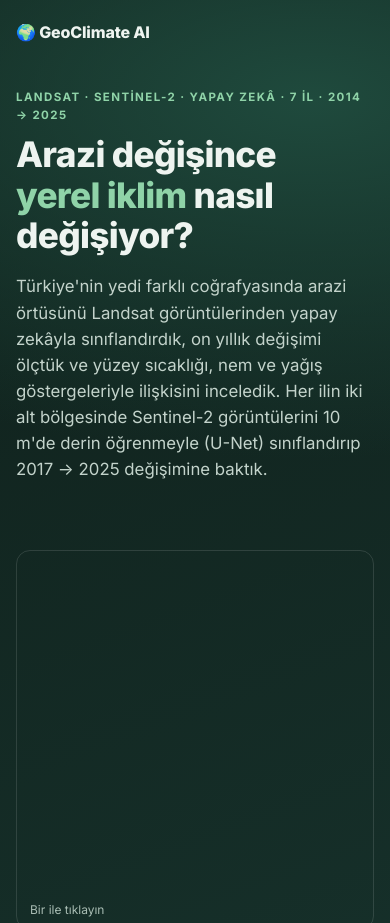
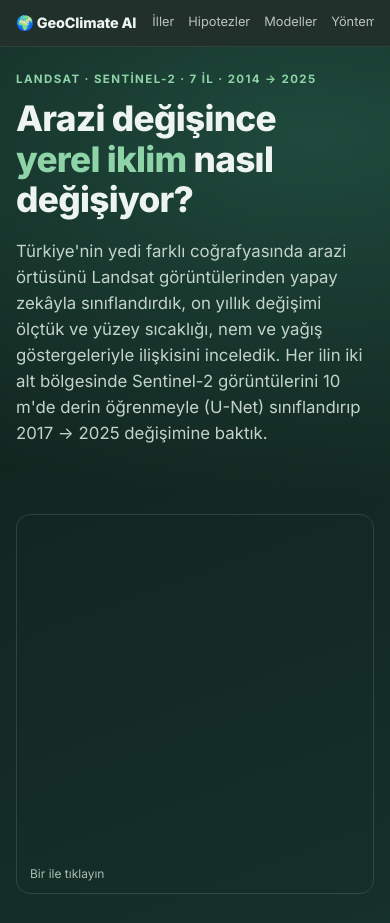
Before and after one commit to selinzeykaya/yapay-zeka-proje, a plain HTML site: page web/index.html in a window 390 px wide. Shown: the top 923 px of the page. Drawn offline with nearby package versions, Linux system fonts and the light colour scheme; a script that the page names is missing.

Commit message:
Site: menu her yerde gorunur (sabit, bulunulan bolum vurgulu, mobilde de); 'Yapay zeka' etiketi kaldirildi

```diff
--- a/web/app.js
+++ b/web/app.js
@@ -439,3 +439,15 @@ function ipucu(olay, html) {
   const x = Math.min(olay.clientX + 16, innerWidth - k.offsetWidth - 8), y = Math.min(olay.clientY + 16, innerHeight - k.offsetHeight - 8);
   k.style.left = x + "px"; k.style.top = y + "px";
 }
+
+// ---------------------------------------------------------------- sabit menü: bulunulan bölümü vurgula
+(() => {
+  const baglar = [...document.querySelectorAll("#ust-menu .baglantilar a")];
+  const bolumler = baglar.map(a => document.querySelector(a.getAttribute("href"))).filter(Boolean);
+  const gozcu = new IntersectionObserver(girdiler => {
+    girdiler.forEach(g => {
+      if (g.isIntersecting) baglar.forEach(a => a.classList.toggle("etkin", a.getAttribute("href") === "#" + g.target.id));
+    });
+  }, { rootMargin: "-45% 0px -50% 0px" });
+  bolumler.forEach(b => gozcu.observe(b));
+})();
--- a/web/index.html
+++ b/web/index.html
@@ -14,16 +14,16 @@
 </head>
 <body>
 
+<nav class="ust" id="ust-menu">
+  <a class="logo" href="#">🌍 GeoClimate AI</a>
+  <span class="baglantilar">
+    <a href="#iller">İller</a><a href="#hipotezler">Hipotezler</a><a href="#modeller">Modeller</a><a href="#yontem">Yöntem</a>
+  </span>
+</nav>
 <header class="hero">
-  <nav class="ust">
-    <span class="logo">🌍 GeoClimate AI</span>
-    <span class="baglantilar">
-      <a href="#iller">İller</a><a href="#hipotezler">Hipotezler</a><a href="#modeller">Modeller</a><a href="#yontem">Yöntem</a>
-    </span>
-  </nav>
   <div class="hero-icerik">
     <div class="hero-metin">
-      <p class="ust-etiket">Landsat · Sentinel-2 · Yapay zekâ · 7 il · 2014 → 2025</p>
+      <p class="ust-etiket">Landsat · Sentinel-2 · 7 il · 2014 → 2025</p>
       <h1>Arazi değişince<br><span>yerel iklim</span> nasıl değişiyor?</h1>
       <p class="giris">Türkiye'nin yedi farklı coğrafyasında arazi örtüsünü Landsat görüntülerinden yapay zekâyla sınıflandırdık,
         on yıllık değişimi ölçtük ve yüzey sıcaklığı, nem ve yağış göstergeleriyle ilişkisini inceledik.
@@ -118,7 +118,7 @@
 </section>
 
 <section id="modeller" class="bolum">
-  <h2>Yapay zekâ modelleri ne kadar başarılı?</h2>
+  <h2>Modeller ne kadar başarılı?</h2>
   <div class="iki-sutun">
     <div class="grafik-kutu">
       <h3>Arazi örtüsü sınıflandırması (test kümesi, 1 988 nokta)</h3>
--- a/web/style.css
+++ b/web/style.css
@@ -11,7 +11,7 @@
   --yaricap: 14px;
 }
 * { box-sizing: border-box; }
-html { scroll-behavior: smooth; }
+html { scroll-behavior: smooth; scroll-padding-top: 64px; }   /* sabit menü bölüm başlıklarını örtmesin */
 body { margin: 0; font-family: "Inter", system-ui, -apple-system, "Segoe UI", sans-serif; color: var(--metin);
   background: var(--zemin); line-height: 1.55; -webkit-font-smoothing: antialiased; }
 a { color: inherit; }
@@ -24,10 +24,14 @@ h3 { font-size: 0.95rem; font-weight: 700; }
 /* ---------- açılış ---------- */
 .hero { background: radial-gradient(1200px 600px at 80% 10%, #1f4a3d 0%, transparent 60%),
   linear-gradient(160deg, var(--koyu) 0%, var(--koyu-2) 100%); color: #eef4f0; padding: 0 clamp(16px, 4vw, 56px) 56px; }
-.ust { display: flex; justify-content: space-between; align-items: center; padding: 20px 0; }
-.logo { font-weight: 800; letter-spacing: -.01em; }
-.baglantilar a { margin-left: 22px; text-decoration: none; opacity: .75; font-size: .9rem; }
+.ust { position: sticky; top: 0; z-index: 40; display: flex; justify-content: space-between; align-items: center; gap: 16px;
+  padding: 14px clamp(16px, 4vw, 56px); background: rgba(15, 31, 26, .92); color: #eef4f0;
+  backdrop-filter: blur(8px); -webkit-backdrop-filter: blur(8px); border-bottom: 1px solid rgba(255, 255, 255, .08); }
+.logo { font-weight: 800; letter-spacing: -.01em; text-decoration: none; white-space: nowrap; }
+.baglantilar { display: flex; gap: 22px; overflow-x: auto; scrollbar-width: none; }
+.baglantilar a { text-decoration: none; opacity: .75; font-size: .9rem; white-space: nowrap; padding: 2px 0; border-bottom: 2px solid transparent; }
 .baglantilar a:hover { opacity: 1; }
+.baglantilar a.etkin { opacity: 1; border-bottom-color: #8fd3a8; }
 .hero-icerik { display: grid; grid-template-columns: 1.05fr 1fr; gap: 40px; align-items: center; max-width: 1400px; margin: 0 auto; padding-top: 24px; }
 .hero .ust-etiket { color: #8fd3a8; }
 .hero h1 { font-size: clamp(2.2rem, 4.6vw, 3.8rem); font-weight: 800; }
@@ -136,7 +140,10 @@ footer { text-align: center; padding: 28px; font-size: .8rem; color: var(--soluk
 @media (max-width: 640px) {
   .istatistikler, .kartlar { grid-template-columns: 1fr 1fr; }
   .hipotez-izgara, .akis { grid-template-columns: 1fr; }
-  .baglantilar { display: none; }
+  .ust { padding: 10px 16px; }
+  .ust .logo { font-size: .9rem; }
+  .baglantilar { gap: 14px; }
+  .baglantilar a { font-size: .8rem; }
   .harita-kutu { min-height: 520px; }
 }
 
```
